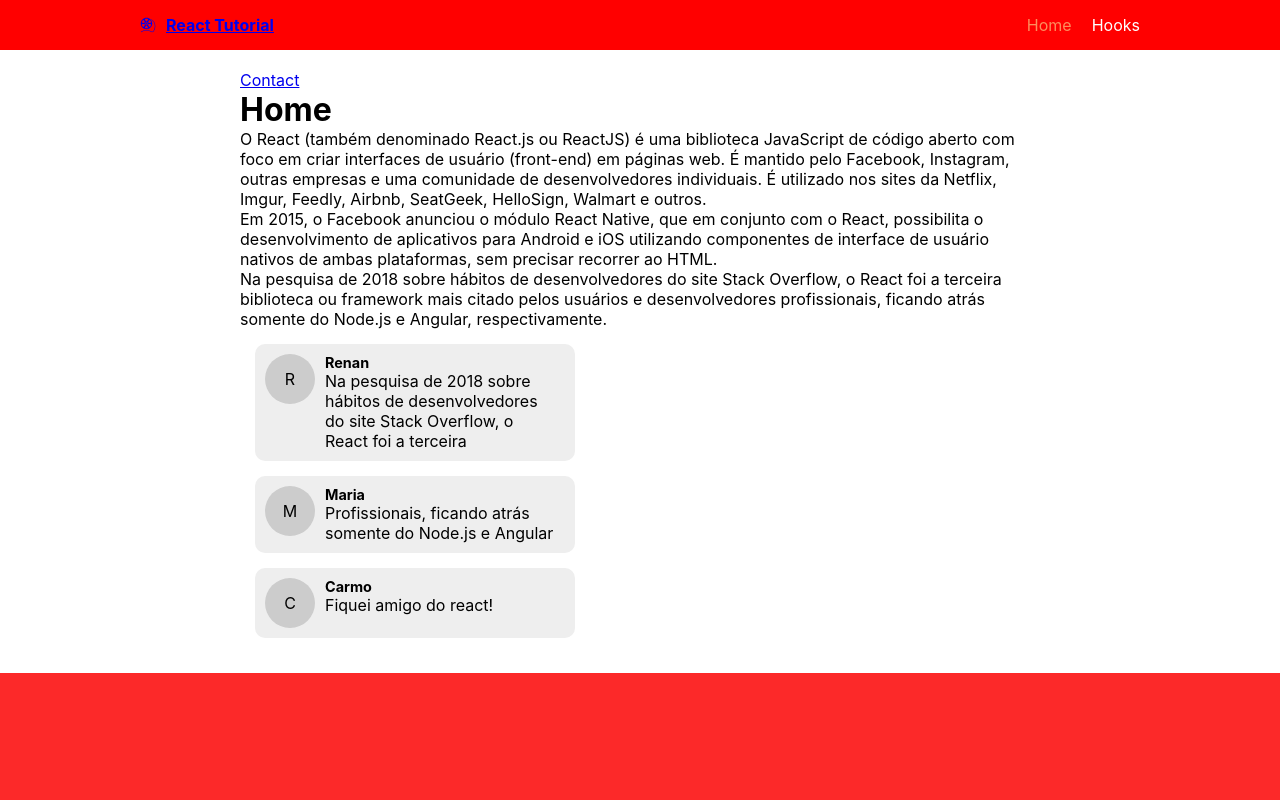
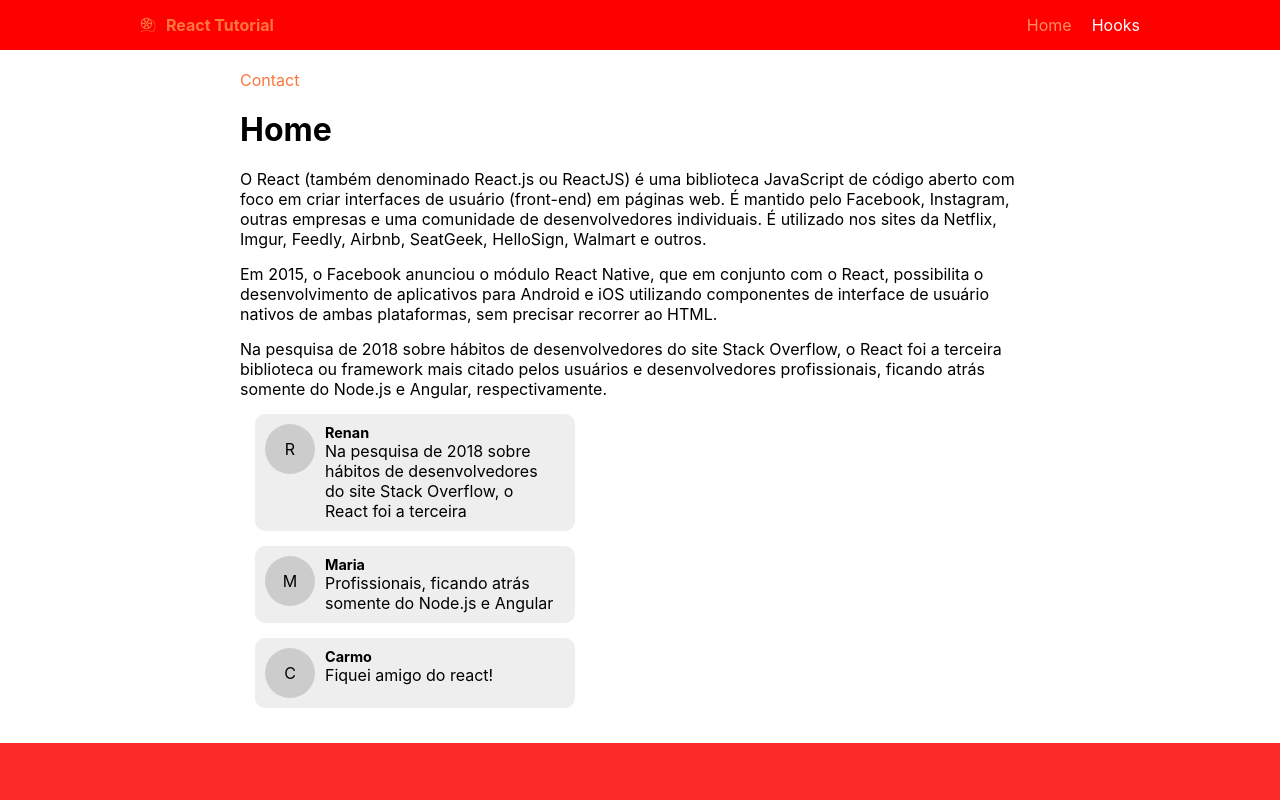
Before and after one commit to MicaLari/react-frontend-pj3, a React (Create React App) app: page / in a window 1280 px wide. Shown: the top 800 px of the page. Built offline with nearby package versions, Linux system fonts and the light colour scheme.

Commit message:
Criação do H1 e Background

```diff
--- a/src/index.css
+++ b/src/index.css
@@ -1,6 +1,14 @@
-html, body, *{
+html, body, * {
   margin: 0;
   padding: 0;
+}
+
+h1 {
+  margin: 20px 0;
+}
+
+p {
+  margin: 15px 0;
 }
 
 body {
@@ -9,4 +17,14 @@
     sans-serif;
   -webkit-font-smoothing: antialiased;
   -moz-osx-font-smoothing: grayscale;
+  background: #f0f0f0;
 }
+
+a{
+  color: #fc763d;
+  text-decoration: none;
+}
+
+a:hover{
+  color: #c13a00
+}
```
